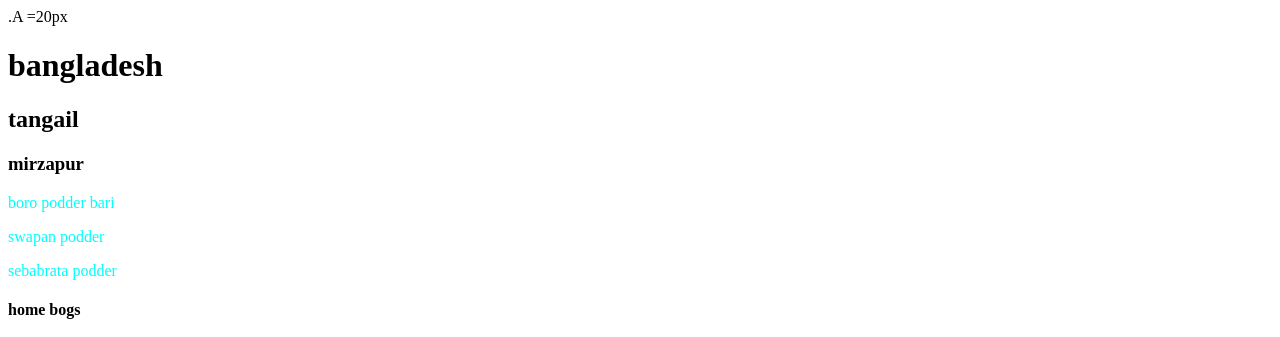
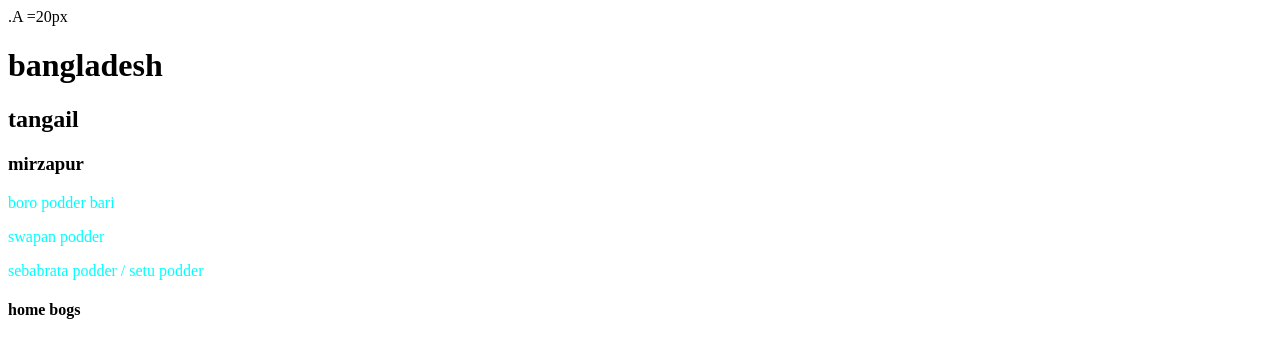
Before and after one commit to seba18103150/retu-second--repo, a plain HTML site: page index.html in a window 1280 px wide. Shown: the top 337 px of the page. Drawn offline with Linux system fonts and the light colour scheme.

Commit message:
add name

```diff
--- a/index.html
+++ b/index.html
@@ -14,7 +14,7 @@
     <h3>mirzapur</h3>
     <p>boro podder bari </p>
     <p>swapan podder</p>
-    <p>sebabrata podder</p>
+    <p>sebabrata podder / setu podder</p>
     <div>
         <h4>
             home bogs
```
